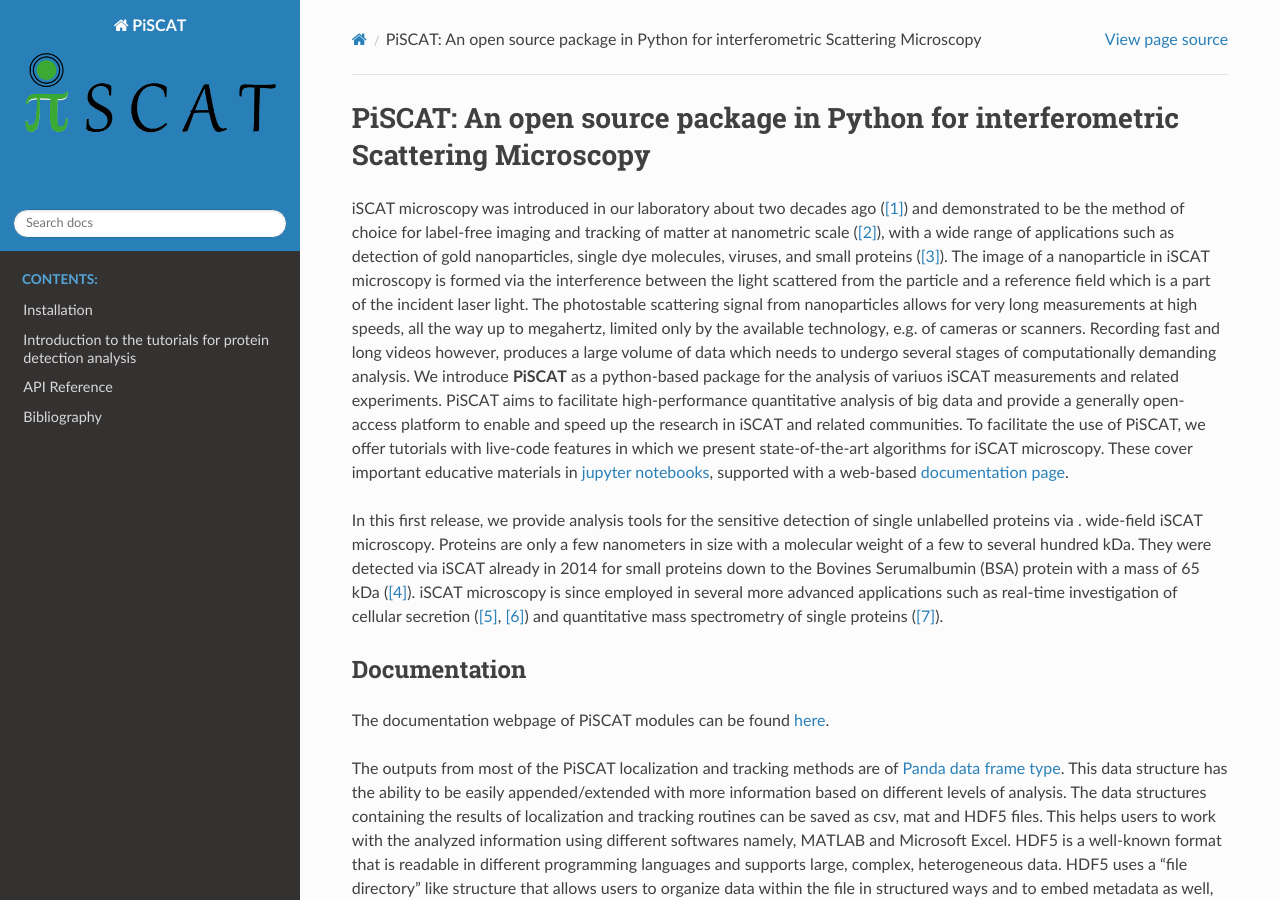
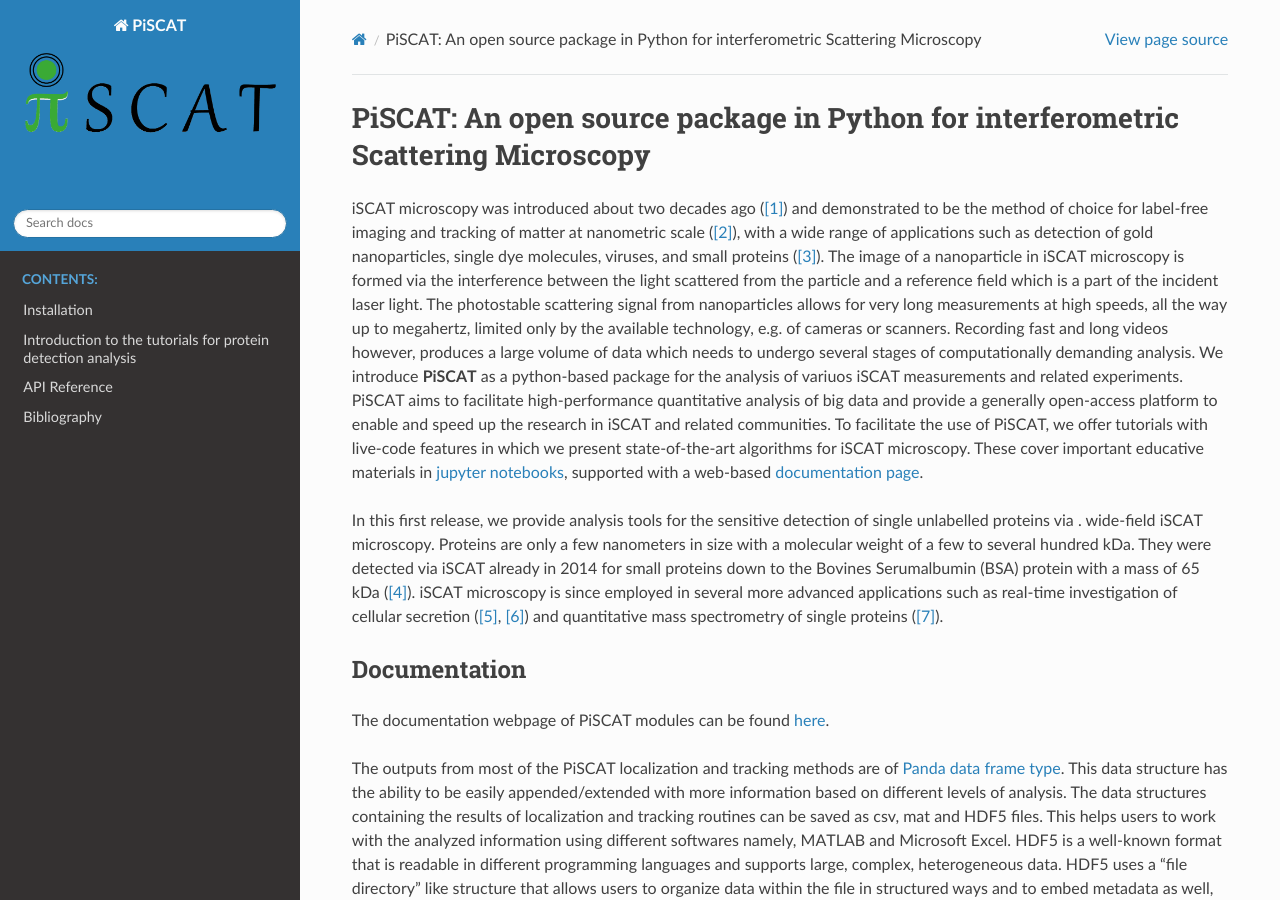
Before and after one commit to SandoghdarLab/PiSCAT, a Sphinx documentation site: the page built from docs/index.rst, in a window 1280 px wide and 900 px high. Built offline with Sphinx 7.4.7 and the Read the Docs theme 2.0.0, drawn with Linux system fonts in a browser that asks for light colours.

Commit message:
Text edith

```diff
--- a/docs/index.rst
+++ b/docs/index.rst
@@ -7,7 +7,7 @@
 PiSCAT: An open source package in Python for interferometric Scattering Microscopy
 ==================================================================================
 
-iSCAT microscopy was introduced in our laboratory about two decades ago
+iSCAT microscopy was introduced about two decades ago
 (`[1] <https://link.aps.org/doi/10.1103/PhysRevLett.93.037401>`_) and demonstrated to be the method of choice for label-free
 imaging and tracking of matter at nanometric scale (`[2] <https://doi.org/10.1021/acs.nanolett.9b01822>`_), with a wide range
 of applications such as detection of gold nanoparticles, single dye molecules, viruses, and small proteins
```
Also changed, not shown: README.md (+1 -1 lines), 1 other file.
